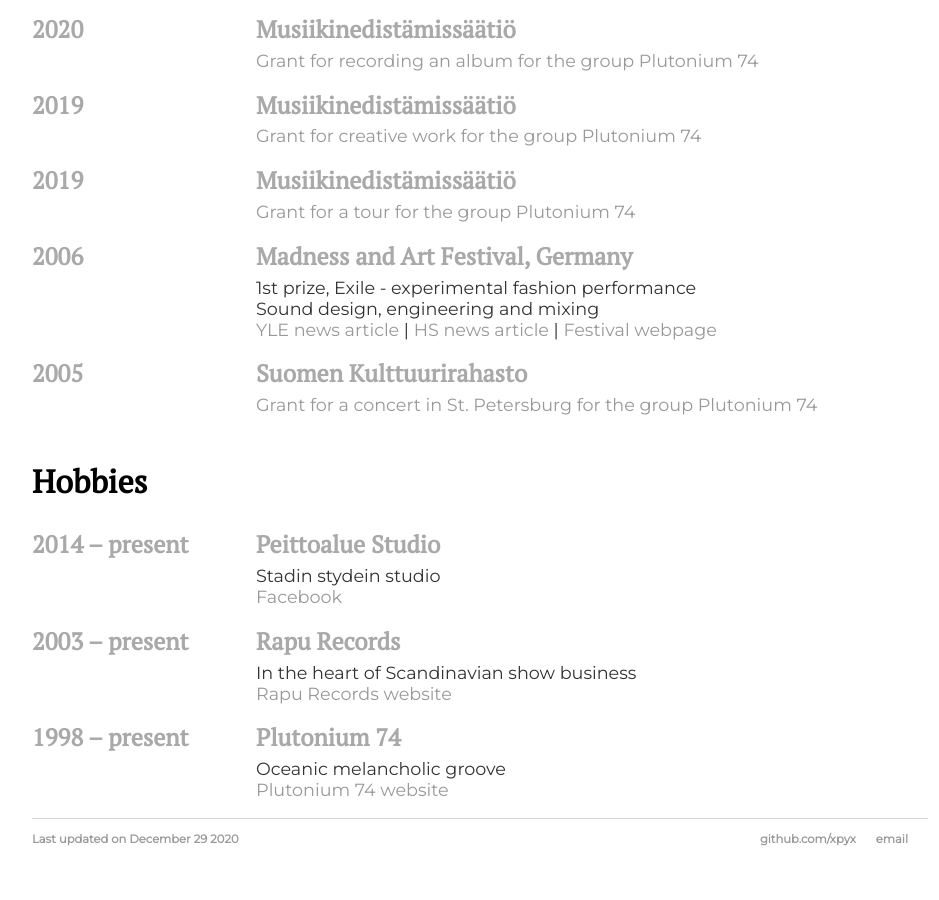
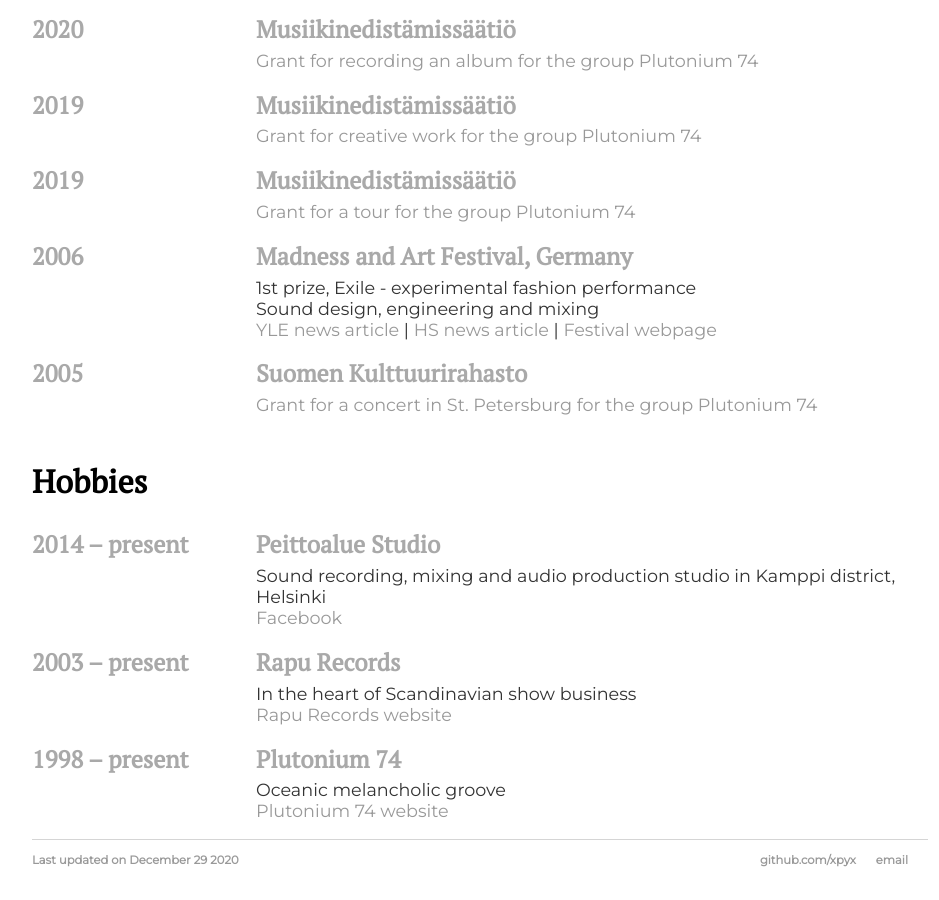
Before and after one commit to xpyx/xpyx.github.io, a Jekyll site: the page built from cv/index.html, in a window 1280 px wide and 900 px high, scrolled down 1538 px. Shown: the whole window, without its empty margins (160-1099 px from the left). Built offline with Jekyll 4.4.1, drawn with Linux system fonts in a browser that asks for light colours; before the commit the page ends 2417 px from its top, so only the background shows below that.

Commit message:
update cv

```diff
--- a/cv/index.html
+++ b/cv/index.html
@@ -264,7 +264,7 @@
 
         <h3>Peittoalue Studio</h3>
         <p>
-            Stadin stydein studio<br>
+            Sound recording, mixing and audio production studio in Kamppi district, Helsinki<br>
             <a href="https://www.facebook.com/peittoalue">Facebook</a>
         </p>
 
```
Also changed, not shown: links/index.html (line endings or trailing spaces).
